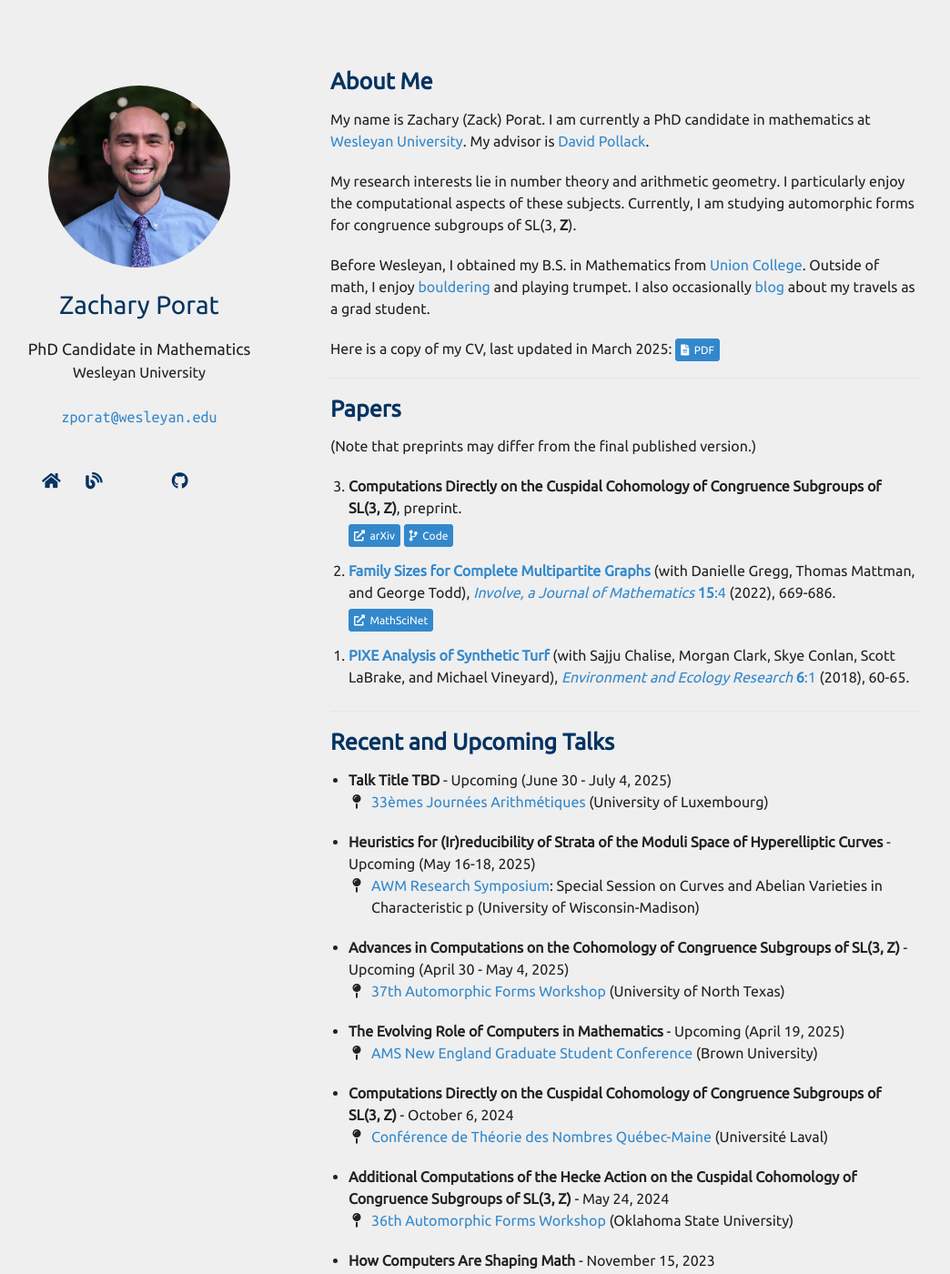
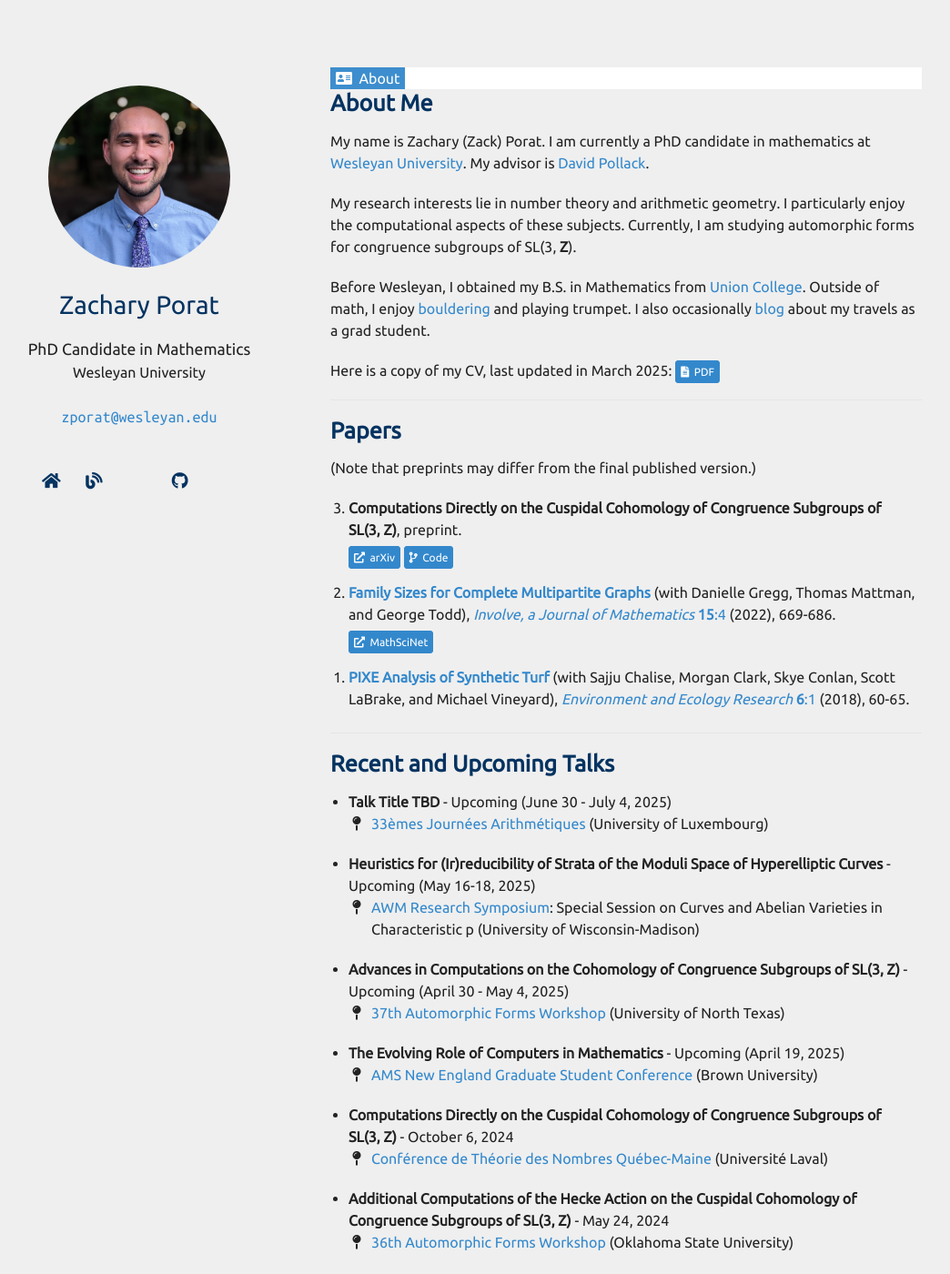
Before and after one commit to zporat/zporat.github.io, a Jekyll site: the page built from index.md, in a window 1280 px wide and 1400 px high. Shown: the whole window at 91% size, without its empty margins (102-1146 px from the left). Built offline with Jekyll 4.4.1, drawn with Linux system fonts in a browser that asks for light colours; nearby versions of some CDN libraries; a style sheet for code colours, icons or effects is not loaded; our own code applies the rules of GitHub Pages for plain Markdown files.

Commit message:
button nav test

```diff
--- a/_sass/minimal-light-no-dark-mode.scss
+++ b/_sass/minimal-light-no-dark-mode.scss
@@ -557,13 +557,3 @@ footer {
   background-color: white;
   opacity: 0.95;
 }
-
-/* Navbar links */
-.navbar a {
-  float: left;
-  display: block;
-  color: #043361;
-  text-align: center;
-  padding: 14px;
-  text-decoration: none;
-}
--- a/index.md
+++ b/index.md
@@ -1,6 +1,12 @@
 ---
 layout: homepage
 ---
+<nav class="navbar">
+<a href="#about" class="button" style="font-size:16px;"><i class="fas fa-address-card" aria-hidden="true"></i>&nbsp; About</a>
+
+</nav>
+
+
 
 ## <a name="about"></a> About Me
 
```
